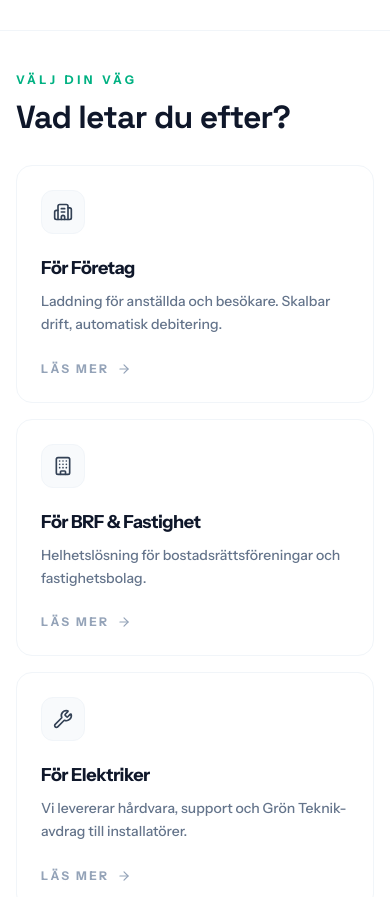
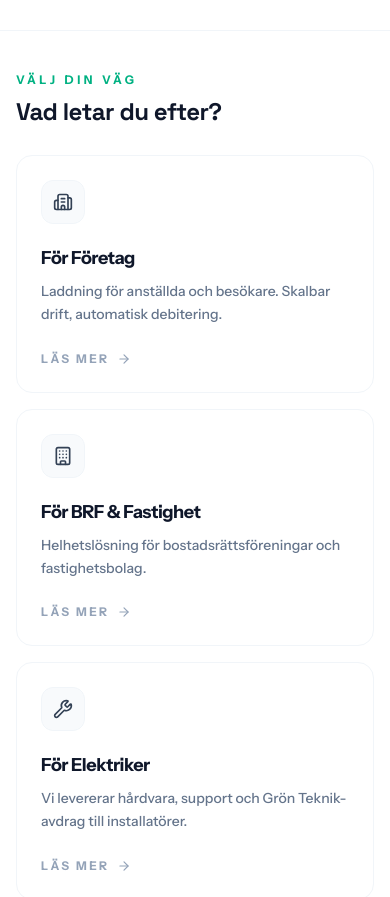
Before and after one commit to RavveFix/Clean-Charge-hemsida, a Next.js app: page / in a window 390 px wide. Shown: the part 1085-1982 px from the top of the page. Built offline with nearby package versions, Linux system fonts and the light colour scheme; no server answers.

Commit message:
fix(responsive): scale down HeroSegments h2 - it's a section divider not hero

```diff
--- a/components/HeroSegments.tsx
+++ b/components/HeroSegments.tsx
@@ -34,7 +34,7 @@ const HeroSegments: React.FC = () => {
             <span className="text-cc-green font-black tracking-[0.3em] uppercase text-[12px] mb-2 block">
               Välj din väg
             </span>
-            <h2 className="text-[clamp(2rem,5vw,5rem)] font-black text-slate-900 tracking-tight leading-tight">
+            <h2 className="text-[clamp(1.5rem,3vw,2.5rem)] font-black text-slate-900 tracking-tight leading-tight">
               Vad letar du efter?
             </h2>
           </div>
```
